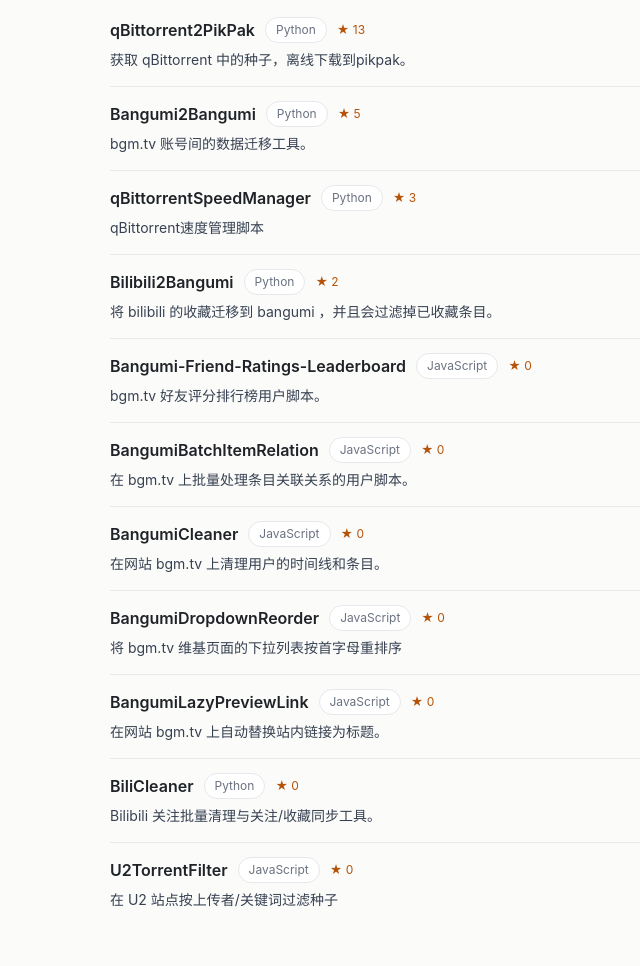
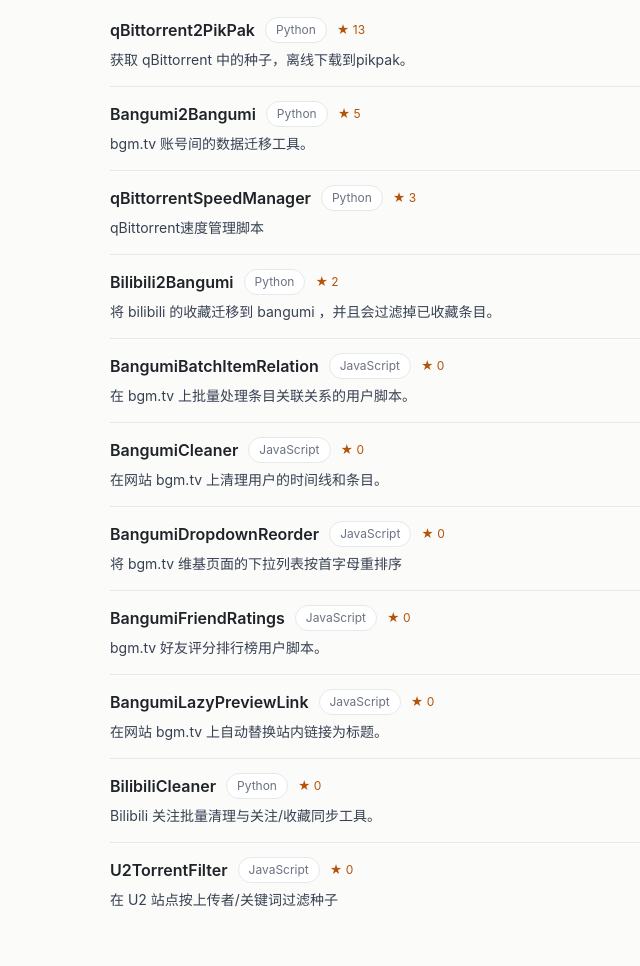
Before and after one commit to Adachi-Git/Adachi-Git.github.io, a plain HTML site: page index.html in a window 1280 px wide. Shown: the part 523-1489 px from the top of the page, without its empty margins (194-834 px from the left). Drawn offline with Linux system fonts and the light colour scheme.

Commit message:
finalize renamed projects on homepage

```diff
--- a/index.html
+++ b/index.html
@@ -53,13 +53,6 @@
       </li>
       <li class="project">
         <div class="project-head">
-          <a class="project-name" href="https://github.com/Adachi-Git/Bangumi-Friend-Ratings-Leaderboard" target="_blank" rel="noopener">Bangumi-Friend-Ratings-Leaderboard</a>
-          <span class="project-lang">JavaScript</span>
-          <span class="project-stars">★ 0</span>
-        </div>      <p class="project-desc">bgm.tv 好友评分排行榜用户脚本。</p>
-      </li>
-      <li class="project">
-        <div class="project-head">
           <a class="project-name" href="https://github.com/Adachi-Git/BangumiBatchItemRelation" target="_blank" rel="noopener">BangumiBatchItemRelation</a>
           <span class="project-lang">JavaScript</span>
           <span class="project-stars">★ 0</span>
@@ -81,6 +74,13 @@
       </li>
       <li class="project">
         <div class="project-head">
+          <a class="project-name" href="https://github.com/Adachi-Git/BangumiFriendRatings" target="_blank" rel="noopener">BangumiFriendRatings</a>
+          <span class="project-lang">JavaScript</span>
+          <span class="project-stars">★ 0</span>
+        </div>      <p class="project-desc">bgm.tv 好友评分排行榜用户脚本。</p>
+      </li>
+      <li class="project">
+        <div class="project-head">
           <a class="project-name" href="https://github.com/Adachi-Git/BangumiLazyPreviewLink" target="_blank" rel="noopener">BangumiLazyPreviewLink</a>
           <span class="project-lang">JavaScript</span>
           <span class="project-stars">★ 0</span>
@@ -88,7 +88,7 @@
       </li>
       <li class="project">
         <div class="project-head">
-          <a class="project-name" href="https://github.com/Adachi-Git/BiliCleaner" target="_blank" rel="noopener">BiliCleaner</a>
+          <a class="project-name" href="https://github.com/Adachi-Git/BilibiliCleaner" target="_blank" rel="noopener">BilibiliCleaner</a>
           <span class="project-lang">Python</span>
           <span class="project-stars">★ 0</span>
         </div>      <p class="project-desc">Bilibili 关注批量清理与关注/收藏同步工具。</p>
```
